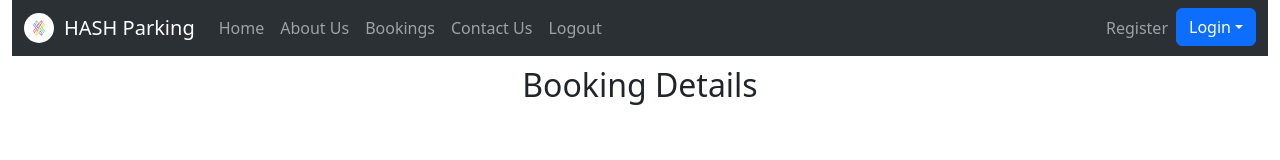
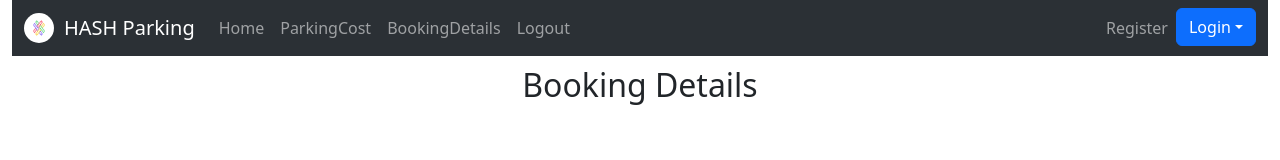
Before and after one commit to 84117-My-Git-Data/KD4-J026, a React (Create React App) app in the folder frontend/: page /bookingDetails in a window 1280 px wide. Shown: the top 160 px of the page. Built offline with nearby package versions, Linux system fonts and the light colour scheme.

Commit message:
changes in Admin Booking and app.js

```diff
--- a/frontend/src/App.js
+++ b/frontend/src/App.js
@@ -3,7 +3,7 @@
 import UserRegister from "./screens/UserRegister";
 import Home from "./screens/Home";
 import Booking from './screens/Booking';
-import BookingDetails from './screens/BookingDetails';
+import AdminBookingDetails from './screens/AdminBookingDetails';
 import { ToastContainer } from 'react-toastify';
 import 'react-toastify/dist/ReactToastify.css';
 import AboutUs from "./screens/AboutUs";
@@ -25,7 +25,7 @@
         <Route path="register" element={<UserRegister/>}/>
         <Route path="home" element={<Home/>}/>
         <Route path="booking" element={<Booking/>}/>
-        <Route path="bookingDetails" element={<BookingDetails/>}/>
+        <Route path="bookingDetails" element={<AdminBookingDetails/>}/>
         <Route path="aboutus" element={<AboutUs/>}/>
         <Route path="contactus" element={<ContactUs/>}/>
         <Route path="adminlogin" element={<AdminLogin/>}/>
--- /dev/null
+++ b/frontend/src/screens/AdminBookingDetails.jsx
@@ -0,0 +1,11 @@
+import Navbar from "../components/navbar"
+
+function AdminBookingDetails() {
+    return (<div className="container-fluid">
+        <Navbar/>
+        <h2 className="page-header">Booking Details</h2>
+    </div>
+    )
+}
+
+export default AdminBookingDetails
```
